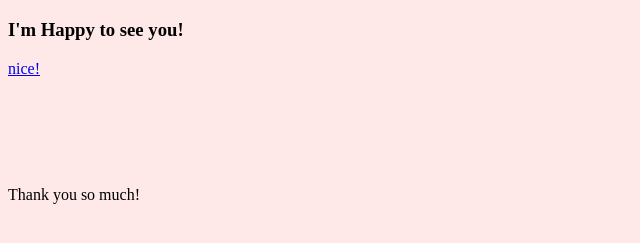
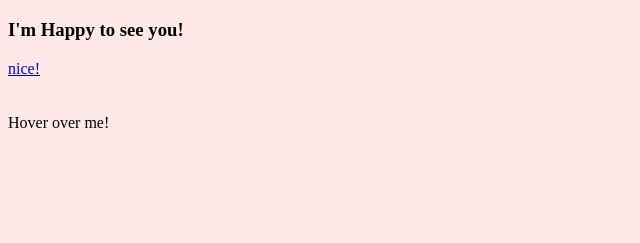
Before and after one commit to ArcadeFortune/OP-Links, a plain HTML site: page index.html in a window 1280 px wide. Shown: the part 61-304 px from the top of the page, without its empty margins (0-640 px from the left). Drawn offline with Linux system fonts and the light colour scheme.

Commit message:
dev: improve example website

```diff
--- a/index.html
+++ b/index.html
@@ -19,10 +19,6 @@
     <br />
     <br />
     <br />
-    <br />
-    <br />
-    <br />
-    <br />
-    <span class="load" href="index2.html">Thank you so much!</span>
+    <span class="load" href="index2.html">Hover over me!</span>
   </body>
 </html>
```
